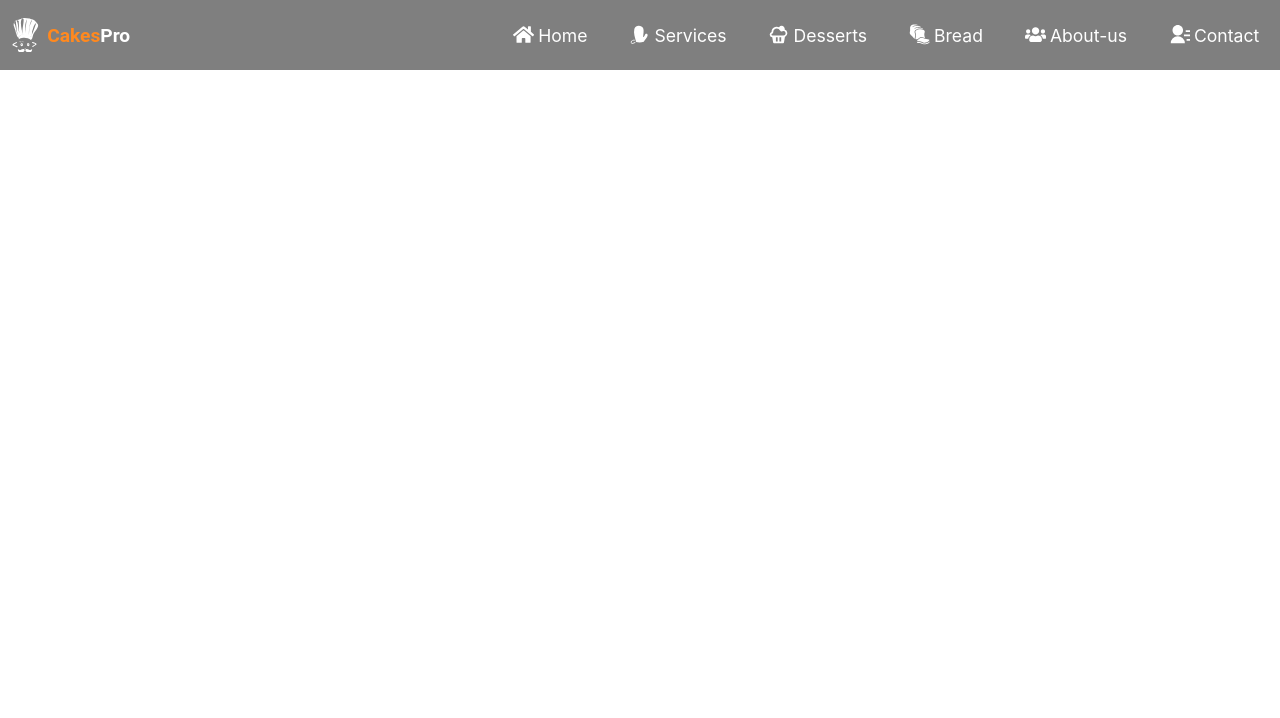
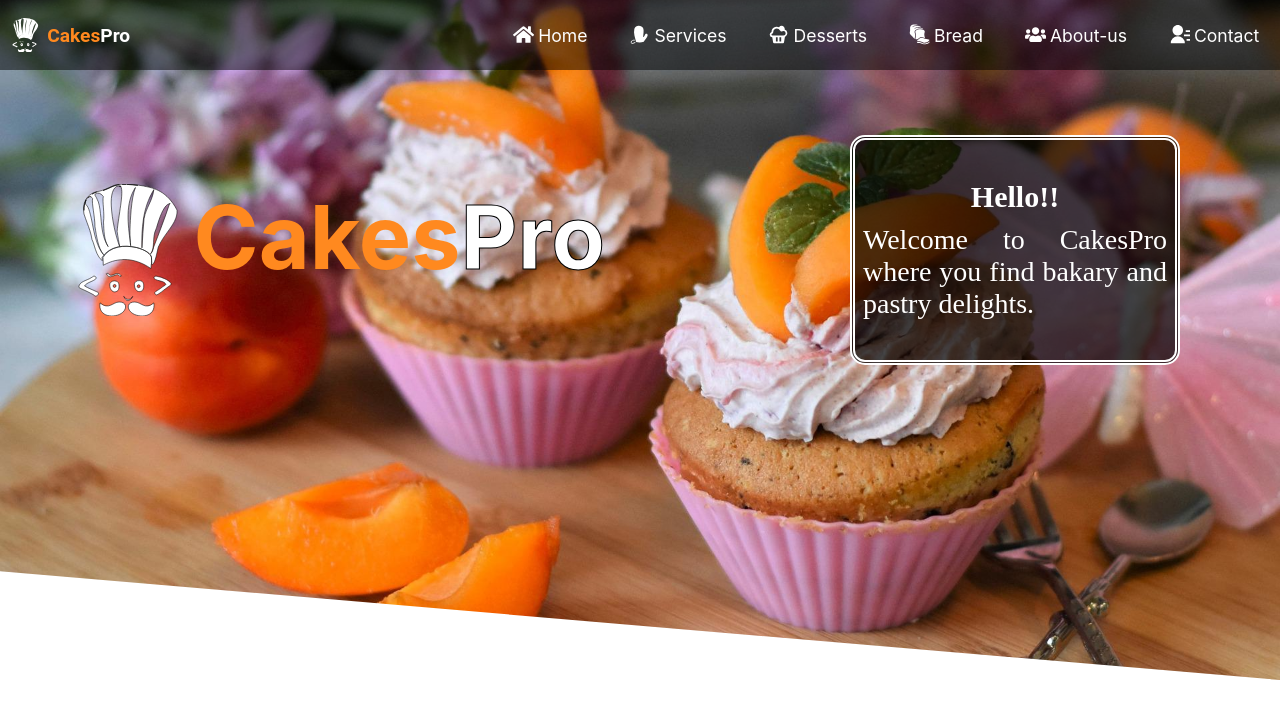
Before and after one commit to Edras-Mendez/CakesPro, a React (Create React App) app: page / in a window 1280 px wide. Shown: the top 718 px of the page. Built offline with nearby package versions, Linux system fonts and the light colour scheme; a web font is replaced by a local one.

Commit message:
added fixed_slider to the website

```diff
--- a/src/App.js
+++ b/src/App.js
@@ -1,11 +1,12 @@
 import './App.css';
 import Navbar from './components/navbar/navbar.jsx';
-//import Slider from './components/fixedSlider/slider.jsx';
+import Slider from './components/fixedSlider/slider.jsx';
 
 function App() {
   return (
     <div className="App">
       <Navbar />
+      <Slider />
     </div>
   );
 }
```
